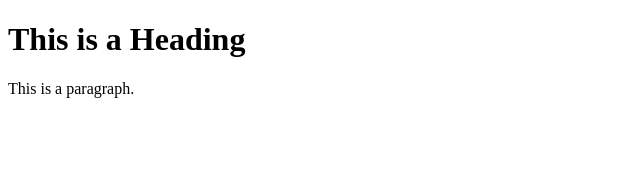
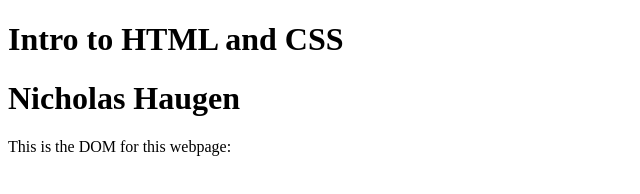
Before and after one commit to DS4200-S23-Class/ic-02-nickhaugen19, a plain HTML site: page index.html in a window 1280 px wide. Shown: the whole page, without its empty margins (0-640 px from the left). Drawn offline with Linux system fonts and the light colour scheme.

Commit message:
Update index.html

```diff
--- a/index.html
+++ b/index.html
@@ -1,15 +1,16 @@
 <!DOCTYPE html>
 <html>
 <head>
-    <title>ic-02</title>
+    <title>ic-01</title>
     <meta charset=utf-8/>
 </head>
 
 
 <body>
 
-<h1>This is a Heading</h1>
-<p>This is a paragraph.</p>
+<h1>Intro to HTML and CSS</h1>
+    <h1>Nicholas Haugen</h1>
+<p>This is the DOM for this webpage:</p>
 
 </body>
 
```
